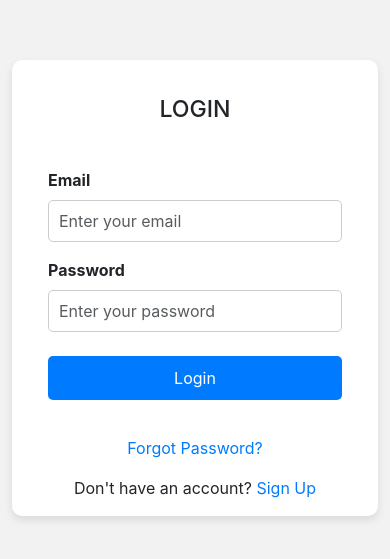
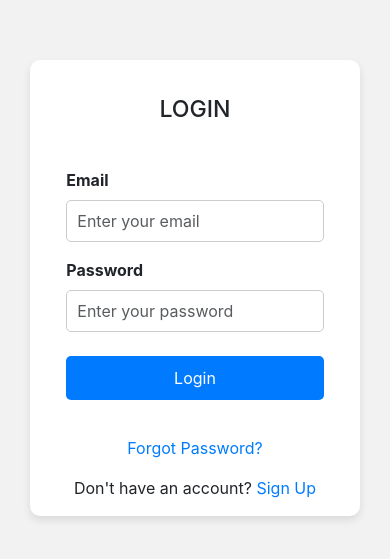
Before and after one commit to kirilll212/Star-Wars-Encyclopedia, a React (Create React App) app: page / in a window 390 px wide. Shown: the part 159-718 px from the top of the page. Built offline with nearby package versions, Linux system fonts and the light colour scheme.

Commit message:
adding media queries to auth-form

```diff
--- a/src/components/Auth-Reg-Form/form/formStyle.css
+++ b/src/components/Auth-Reg-Form/form/formStyle.css
@@ -1,4 +1,3 @@
-/* formStyle.css */
 .login-container {
   background-color: #f2f2f2;
 }
@@ -84,3 +83,27 @@
 .login-card .text-center a:hover {
   text-decoration: underline;
 }
+
+@media (max-width: 576px) {
+  .login-card {
+    max-width: 90%;
+  }
+}
+
+@media (min-width: 576px) and (max-width: 991px) {
+  .login-card {
+    max-width: 70%;
+  }
+}
+
+@media (min-width: 992px) and (max-width: 1200px) {
+  .login-card {
+    max-width: 50%;
+  }
+}
+
+@media (min-width: 1201px) {
+  .login-card {
+    max-width: 30%;
+  }
+}
--- a/src/components/information page/informationPage.jsx
+++ b/src/components/information page/informationPage.jsx
@@ -22,7 +22,7 @@ const InformationPage = () => {
             Back to Encyclopedia
           </Button>
         </Card.Header>
-        <Card.Body>
+        <Card.Body className='info-card'>
           <ListGroup variant="flush">
             <h2 className="mt-3">Details</h2>
             {Object.entries(details).map(([key, value]) => (
--- a/src/components/style.css
+++ b/src/components/style.css
@@ -31,7 +31,7 @@
   padding: 0.5rem 0;
 }
 
-.card-body {
+.info-card{
   max-height: calc(100vh - 340px);
   overflow-y: auto;
 }
```
